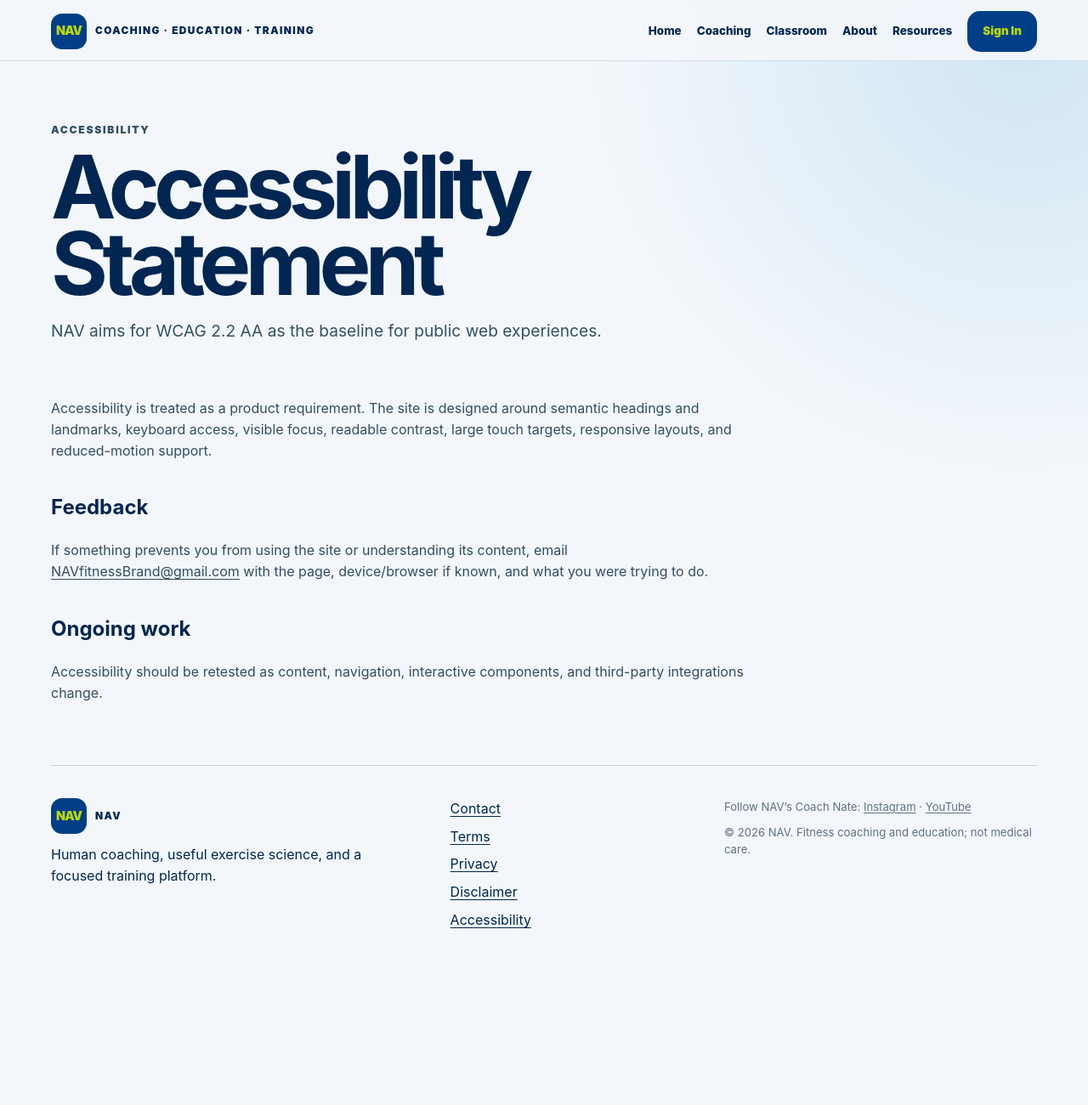
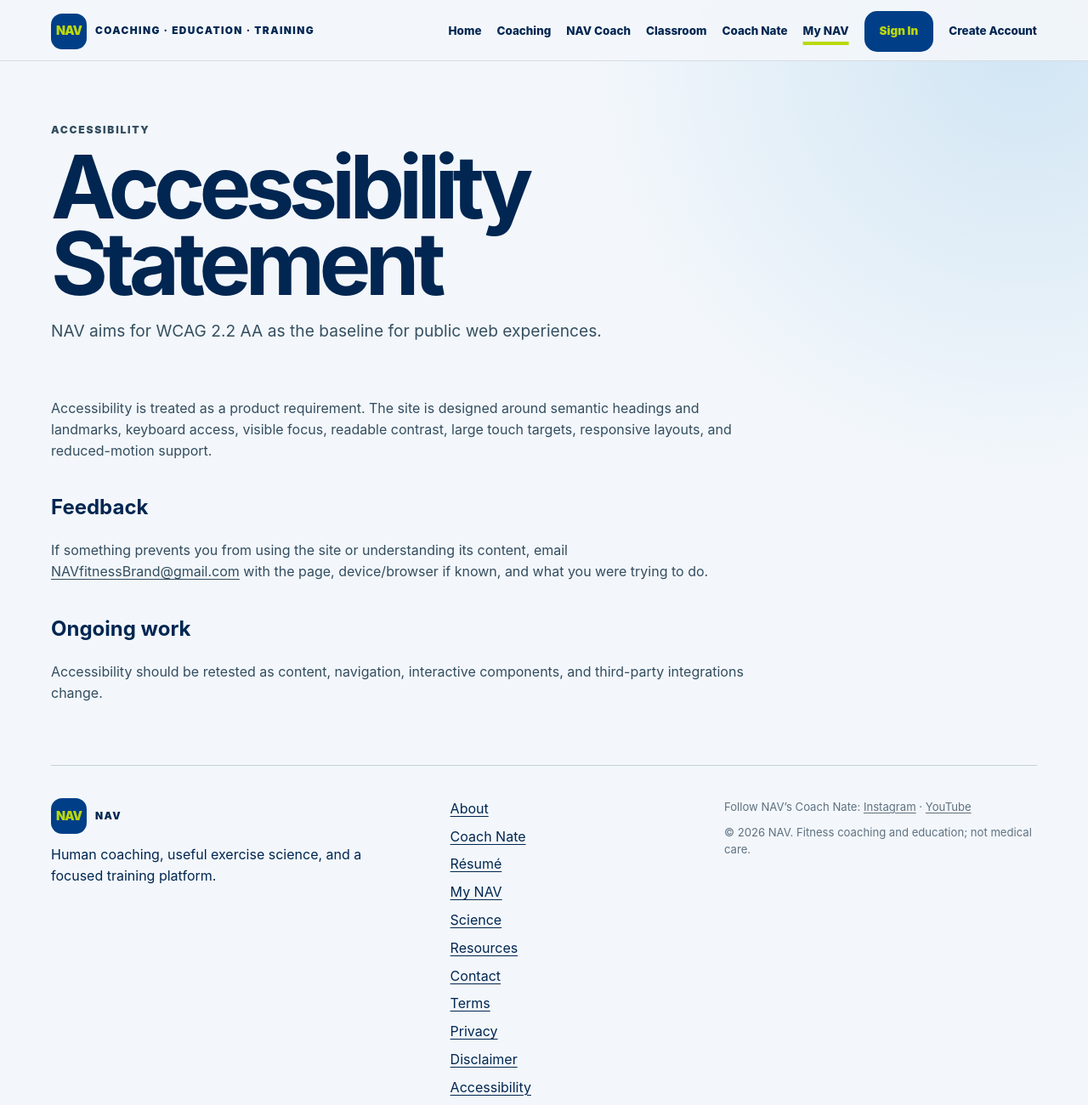
Before and after one commit to Cracked-Hacker/NAV, a plain HTML site: page accessibility.html in a window 1280 px wide. Shown: the whole page at 85% size. Before the commit the page ends 1129 px from the top, so only its background shows below. Drawn offline with Linux system fonts and the light colour scheme.

Commit message:
Add NAV account and Coach Nate access to accessibility.html

```diff
--- a/accessibility.html
+++ b/accessibility.html
@@ -10,16 +10,8 @@
 </head>
 <body>
 <a class="skip-link" href="#main">Skip to content</a>
-<header class="site-header">
-  <a class="brand" href="index.html" aria-label="NAV home"><span class="brand-mark">NAV</span><span class="brand-copy">COACHING · EDUCATION · TRAINING</span></a>
-  <nav class="desktop-nav" aria-label="Primary"><a href="index.html">Home</a><a href="coaching.html">Coaching</a><a href="classroom/index.html">Classroom</a><a href="about.html">About</a><a href="resources.html">Resources</a><a class="nav-app" href="https://nav-coach-app-eight.vercel.app/auth?mode=login">Sign In</a></nav>
-  <details class="mobile-nav"><summary aria-label="Open navigation">Menu</summary><nav aria-label="Mobile primary"><a href="index.html">Home</a><a href="coaching.html">Coaching</a><a href="classroom/index.html">Classroom</a><a href="about.html">About</a><a href="resources.html">Resources</a><a class="nav-app" href="https://nav-coach-app-eight.vercel.app/auth?mode=login">Sign In</a></nav></details>
-</header>
+<header class="site-header"><a class="brand" href="index.html" aria-label="NAV home"><span class="brand-mark">NAV</span><span class="brand-copy">COACHING · EDUCATION · TRAINING</span></a><nav class="desktop-nav" aria-label="Primary"><a href="index.html">Home</a><a href="coaching.html">Coaching</a><a href="nav-coach.html">NAV Coach</a><a href="classroom/index.html">Classroom</a><a href="coach-nate.html">Coach Nate</a><a href="account.html" aria-current="page">My NAV</a><a class="nav-app" href="https://nav-coach-app-eight.vercel.app/auth?mode=login">Sign In</a><a class="nav-signup" href="https://nav-coach-app-eight.vercel.app/auth?mode=signup&amp;account=client">Create Account</a></nav><details class="mobile-nav"><summary aria-label="Open navigation">Menu</summary><nav aria-label="Mobile primary"><a href="index.html">Home</a><a href="coaching.html">Coaching</a><a href="nav-coach.html">NAV Coach</a><a href="classroom/index.html">Classroom</a><a href="coach-nate.html">Coach Nate</a><a href="account.html">My NAV</a><a class="nav-app" href="https://nav-coach-app-eight.vercel.app/auth?mode=login">Sign In</a><a class="nav-signup" href="https://nav-coach-app-eight.vercel.app/auth?mode=signup&amp;account=client">Create Account</a></nav></details></header>
 <main id="main"><div class="wrap"><section class="page-hero legal"><p class="eyebrow">Accessibility</p><h1>Accessibility Statement</h1><p class="lead">NAV aims for WCAG 2.2 AA as the baseline for public web experiences.</p></section><article class="legal"><p>Accessibility is treated as a product requirement. The site is designed around semantic headings and landmarks, keyboard access, visible focus, readable contrast, large touch targets, responsive layouts, and reduced-motion support.</p><h2>Feedback</h2><p>If something prevents you from using the site or understanding its content, email <a href="mailto:NAVfitnessBrand@gmail.com">NAVfitnessBrand@gmail.com</a> with the page, device/browser if known, and what you were trying to do.</p><h2>Ongoing work</h2><p>Accessibility should be retested as content, navigation, interactive components, and third-party integrations change.</p></article></div></main>
-<footer class="site-footer">
-  <div><a class="brand footer-brand" href="index.html"><span class="brand-mark">NAV</span><span>NAV</span></a><p>Human coaching, useful exercise science, and a focused training platform.</p></div>
-  <nav aria-label="Footer"><a href="contact.html">Contact</a><a href="terms.html">Terms</a><a href="privacy.html">Privacy</a><a href="disclaimer.html">Disclaimer</a><a href="accessibility.html">Accessibility</a></nav>
-  <div class="footer-meta"><p>Follow NAV’s Coach Nate: <a href="https://www.instagram.com/the_nate_dawg/">Instagram</a> · <a href="https://www.youtube.com/@NAV-Nate">YouTube</a></p><p>© 2026 NAV. Fitness coaching and education; not medical care.</p></div>
-</footer>
+<footer class="site-footer"><div><a class="brand footer-brand" href="index.html"><span class="brand-mark">NAV</span><span>NAV</span></a><p>Human coaching, useful exercise science, and a focused training platform.</p></div><nav aria-label="Footer"><a href="about.html">About</a><a href="coach-nate.html">Coach Nate</a><a href="resume.html">Résumé</a><a href="account.html">My NAV</a><a href="science.html">Science</a><a href="resources.html">Resources</a><a href="contact.html">Contact</a><a href="terms.html">Terms</a><a href="privacy.html">Privacy</a><a href="disclaimer.html">Disclaimer</a><a href="accessibility.html">Accessibility</a></nav><div class="footer-meta"><p>Follow NAV’s Coach Nate: <a href="https://www.instagram.com/the_nate_dawg/">Instagram</a> · <a href="https://www.youtube.com/@NAV-Nate">YouTube</a></p><p>© 2026 NAV. Fitness coaching and education; not medical care.</p></div></footer>
 </body>
 </html>
```
